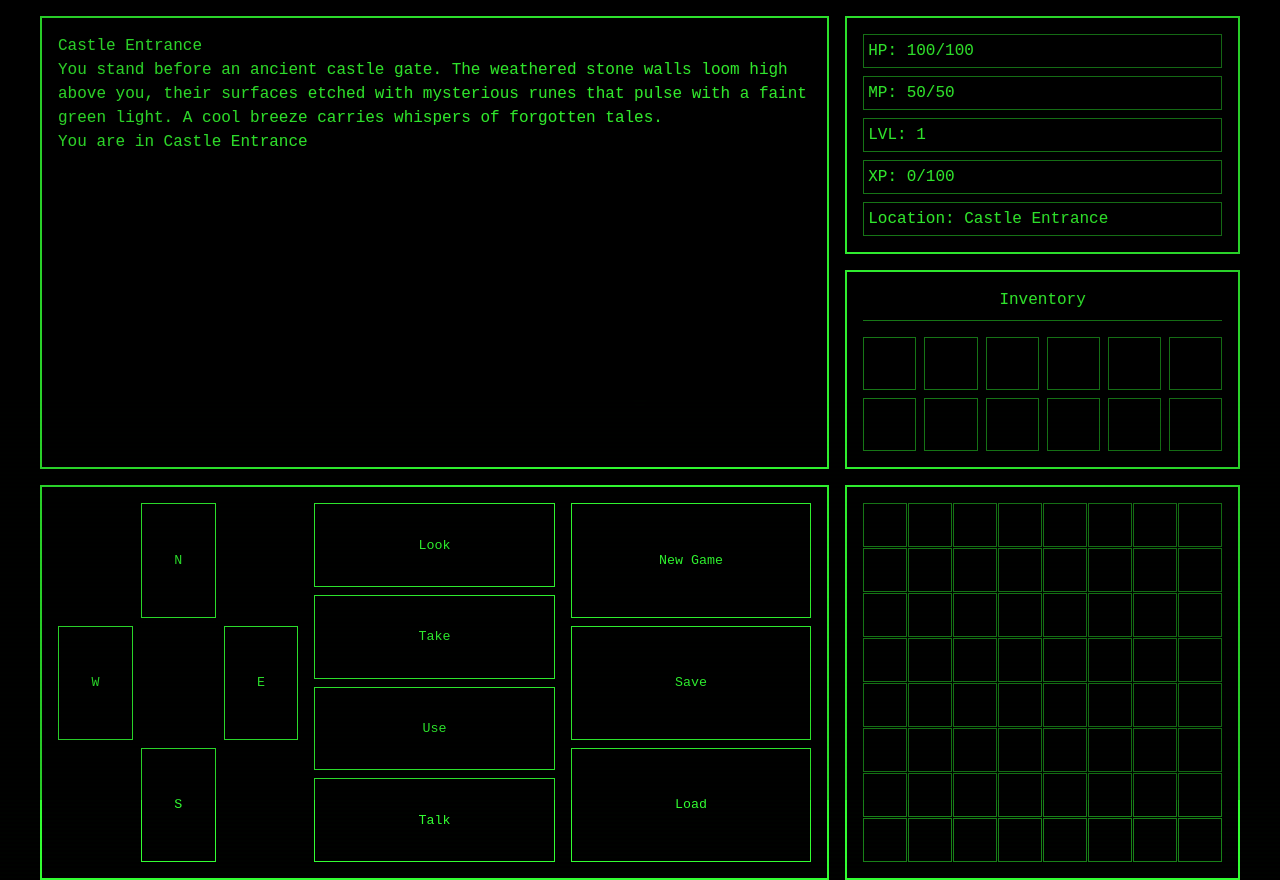
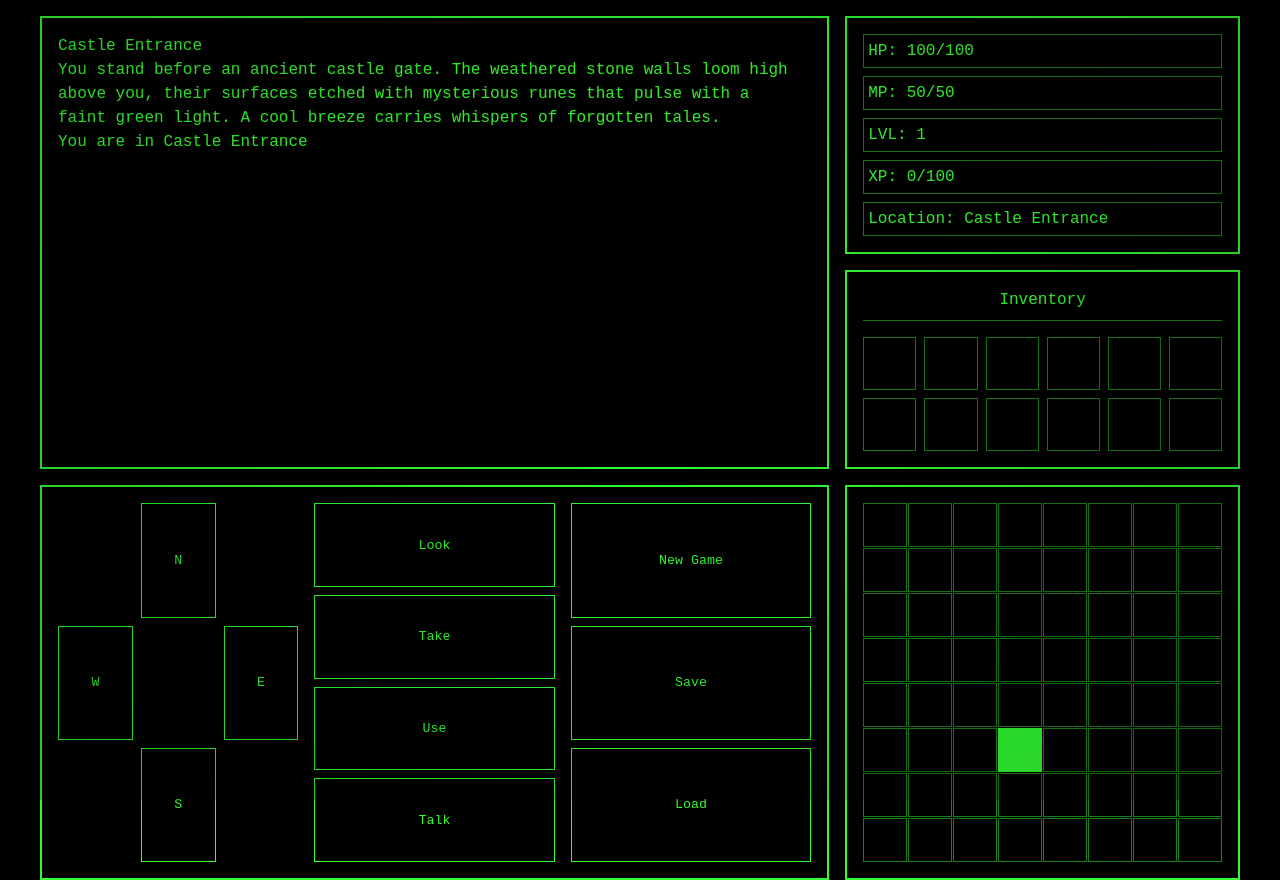
Before and after one commit to triptych/cline-adventure-text, a plain HTML site: page index.html in a window 1280 px wide. Drawn offline with Linux system fonts and the light colour scheme.

Commit message:
ui updates

```diff
--- a/css/style.css
+++ b/css/style.css
@@ -48,13 +48,22 @@ body {
     grid-area: main-window;
     border: var(--border-width) solid var(--color-primary);
     padding: var(--spacing-unit);
-    overflow-y: auto;
     background: var(--color-background);
+    display: flex;
+    flex-direction: column;
 }
 
 .text-display {
-    height: 100%;
+    flex: 1;
+    overflow: hidden;
+    display: flex;
+    flex-direction: column;
+}
+
+.text-content {
+    flex: 1;
     overflow-y: auto;
+    padding-right: var(--spacing-unit);
 }
 
 .status-panel {
--- a/js/engine/GameEngine.js
+++ b/js/engine/GameEngine.js
@@ -181,6 +181,8 @@ export class GameEngine {
         const startRoom = this.rooms.get('start_room');
         if (startRoom) {
             this.currentRoom = startRoom;
+            // Mark starting room as explored
+            this.currentRoom.explore();
         } else {
             console.error('No start room found!');
             return;
@@ -193,6 +195,7 @@ export class GameEngine {
         this.eventManager.emit('gameStarted');
         this.eventManager.emit('roomEntered', this.currentRoom);
         this.eventManager.emit('statsUpdated', this.player.getStats());
+        this.updateExploredRooms(this.currentRoom.id);
     }
 
     resetGameState() {
@@ -243,6 +246,8 @@ export class GameEngine {
         }
 
         this.currentRoom = nextRoom;
+        // Mark the room as explored when entering
+        this.currentRoom.explore();
         this.eventManager.emit('roomEntered', this.currentRoom);
         this.updateExploredRooms(nextRoomId);
     }
@@ -340,7 +345,7 @@ export class GameEngine {
     }
 
     updateExploredRooms(roomId) {
-        // Update map
+        // Update map with all explored rooms
         this.eventManager.emit('mapUpdated', {
             currentRoom: roomId,
             exploredRooms: Array.from(this.rooms.keys())
--- a/js/ui/UIManager.js
+++ b/js/ui/UIManager.js
@@ -47,7 +47,18 @@ export class UIManager {
         messageElement.textContent = text;
 
         this.textDisplay.appendChild(messageElement);
-        this.textDisplay.scrollTop = this.textDisplay.scrollHeight;
+
+        // Use requestAnimationFrame to ensure DOM updates before scrolling
+        requestAnimationFrame(() => {
+            messageElement.addEventListener('animationend', () => {
+                requestAnimationFrame(() => {
+                    this.textDisplay.scrollTop = this.textDisplay.scrollHeight;
+                });
+            }, { once: true });
+
+            // Also scroll immediately
+            this.textDisplay.scrollTop = this.textDisplay.scrollHeight;
+        });
 
         // Limit the number of messages shown
         while (this.textDisplay.children.length > 100) {
```
